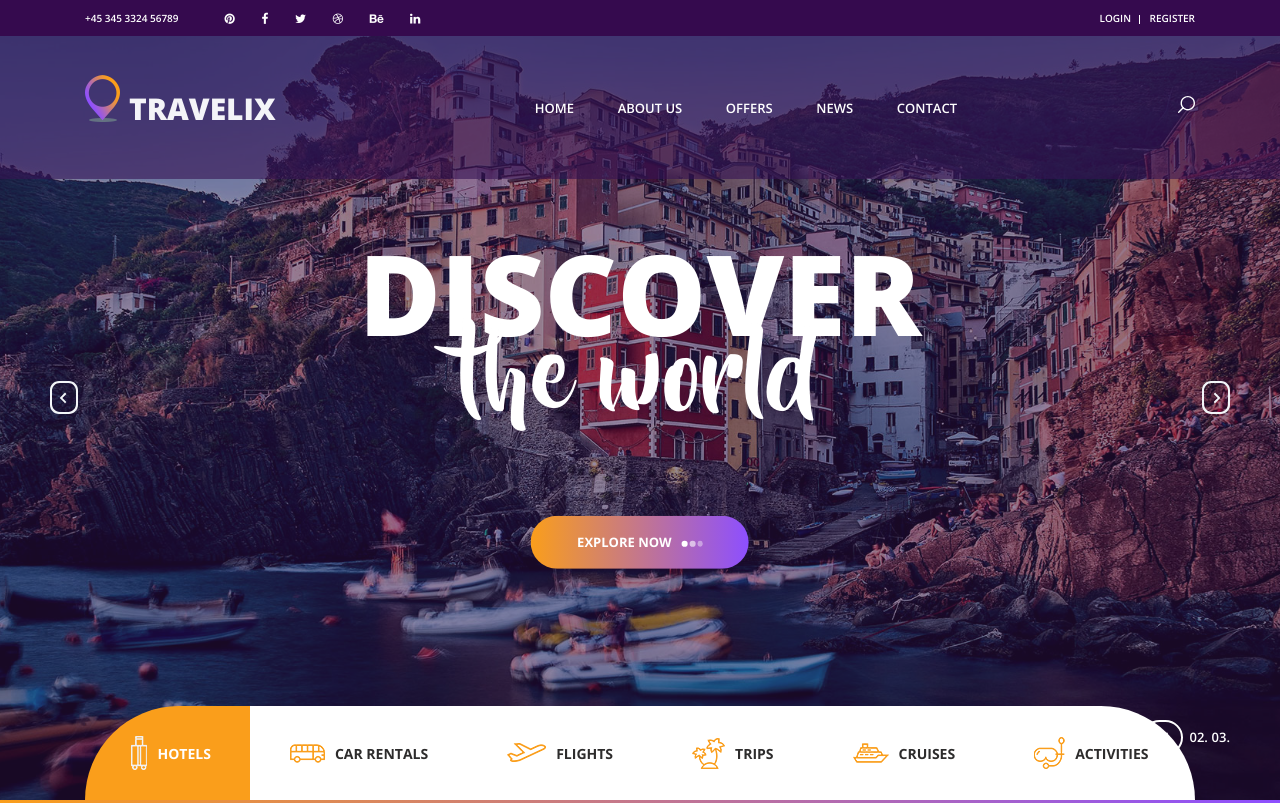
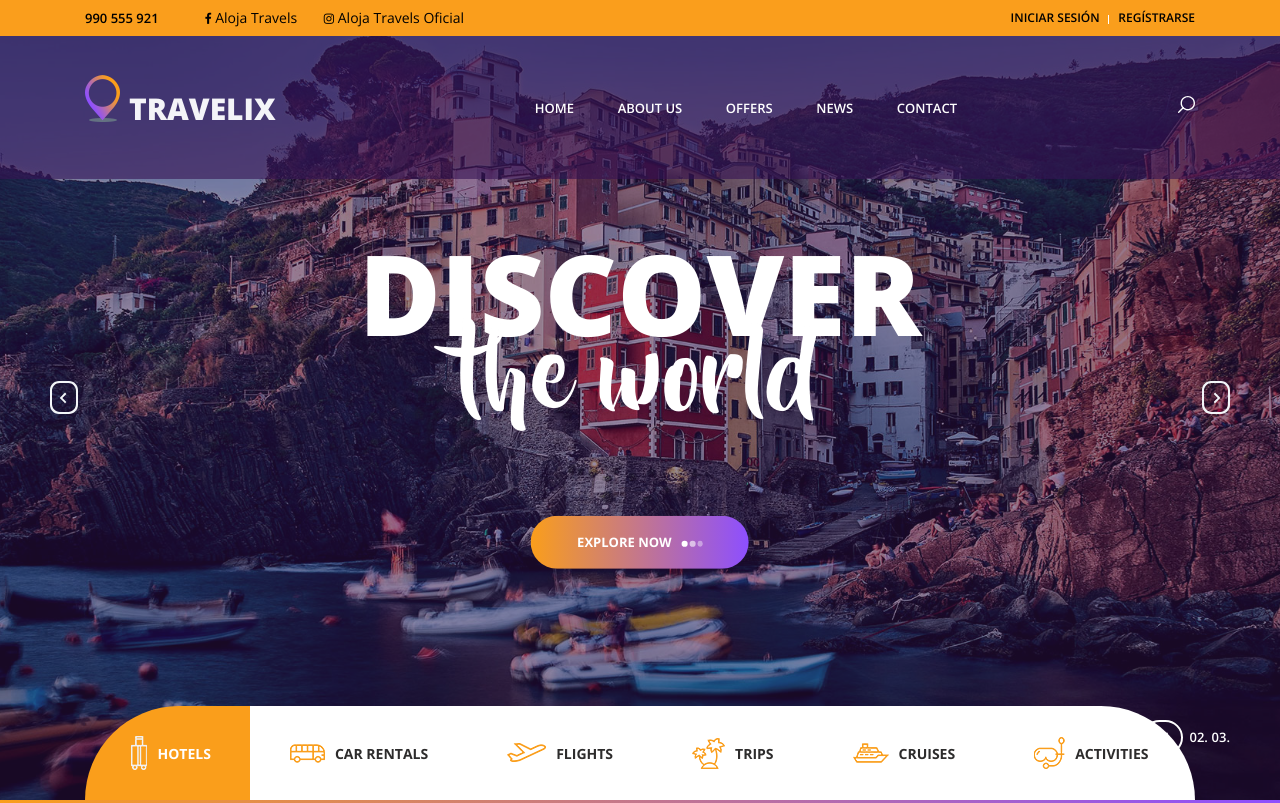
Before and after one commit to Atoon05/webalojatravels, a plain HTML site: page index.html in a window 1280 px wide. Shown: the top 803 px of the page. Drawn offline with nearby package versions, Linux system fonts and the light colour scheme.

Commit message:
Barra Superior Terminada

```diff
--- a/index.html
+++ b/index.html
@@ -29,20 +29,16 @@
 			<div class="container">
 				<div class="row">
 					<div class="col d-flex flex-row">
-						<div class="phone">+45 345 3324 56789</div>
+						<div class="phone">990 555 921</div>
 						<div class="social">
 							<ul class="social_list">
-								<li class="social_list_item"><a href="#"><i class="fa fa-pinterest" aria-hidden="true"></i></a></li>
-								<li class="social_list_item"><a href="#"><i class="fa fa-facebook" aria-hidden="true"></i></a></li>
-								<li class="social_list_item"><a href="#"><i class="fa fa-twitter" aria-hidden="true"></i></a></li>
-								<li class="social_list_item"><a href="#"><i class="fa fa-dribbble" aria-hidden="true"></i></a></li>
-								<li class="social_list_item"><a href="#"><i class="fa fa-behance" aria-hidden="true"></i></a></li>
-								<li class="social_list_item"><a href="#"><i class="fa fa-linkedin" aria-hidden="true"></i></a></li>
+								<li class="social_list_item"><a href="#"><i class="fa fa-facebook" aria-hidden="true"></i> Aloja Travels</a></li>
+								<li class="social_list_item"><a href="#"><i class="fa fa-instagram" aria-hidden="true"></i> Aloja Travels Oficial</a></li>
 							</ul>
 						</div>
 						<div class="user_box ml-auto">
-							<div class="user_box_login user_box_link"><a href="#">login</a></div>
-							<div class="user_box_register user_box_link"><a href="#">register</a></div>
+							<div class="user_box_login user_box_link"><a href="#">Iniciar Sesión</a></div>
+							<div class="user_box_register user_box_link"><a href="#">Regístrarse</a></div>
 						</div>
 					</div>
 				</div>
--- a/styles/about_styles.css
+++ b/styles/about_styles.css
@@ -331,7 +331,7 @@ section
 {
 	width: 100%;
 	height: 36px;
-	background: #350a4e;
+	background: #fa9e1c;
 	-webkit-transition: all 400ms ease;
 	-moz-transition: all 400ms ease;
 	-ms-transition: all 400ms ease;
@@ -349,9 +349,9 @@ section
 	display: inline-block;
 	margin-right: 36px;
 	line-height: 36px;
-	font-size: 10px;
+	font-size: 13px;
 	font-weight: 600;
-	color: #FFFFFF;
+	color: #000000;
 }
 .social_list_item
 {
@@ -370,15 +370,16 @@ section
 	padding-left: 10px;
 	padding-right: 10px;
 	line-height: 36px;
+	color: #000000;
 }
 .social_list_item:hover a i
 {
-	color: #fa9e1c;
+	color: #FFFFFF;
 }
 .social_list_item a i
 {
 	font-size: 12px;
-	color: #FFFFFF;
+	color: #000000;
 	-webkit-transition: all 200ms ease;
 	-moz-transition: all 200ms ease;
 	-ms-transition: all 200ms ease;
@@ -396,15 +397,15 @@ section
 .user_box_link a
 {
 	display: block;
-	font-size: 10px;
+	font-size: 12px;
 	line-height: 36px;
 	font-weight: 600;
-	color: #FFFFFF;
+	color: #000000;
 	text-transform: uppercase;
 }
 .user_box_link a:hover
 {
-	color: #fa9e1c;
+	color: #FFFFFF;
 }
 .user_box_login
 {
--- a/styles/blog_styles.css
+++ b/styles/blog_styles.css
@@ -328,7 +328,7 @@ section
 {
 	width: 100%;
 	height: 36px;
-	background: #350a4e;
+	background: #fa9e1c;
 	-webkit-transition: all 400ms ease;
 	-moz-transition: all 400ms ease;
 	-ms-transition: all 400ms ease;
@@ -346,9 +346,9 @@ section
 	display: inline-block;
 	margin-right: 36px;
 	line-height: 36px;
-	font-size: 10px;
+	font-size: 13px;
 	font-weight: 600;
-	color: #FFFFFF;
+	color: #000000;
 }
 .social_list_item
 {
@@ -367,15 +367,16 @@ section
 	padding-left: 10px;
 	padding-right: 10px;
 	line-height: 36px;
+	color: #000000;
 }
 .social_list_item:hover a i
 {
-	color: #fa9e1c;
+	color: #FFFFFF;
 }
 .social_list_item a i
 {
 	font-size: 12px;
-	color: #FFFFFF;
+	color: #000000;
 	-webkit-transition: all 200ms ease;
 	-moz-transition: all 200ms ease;
 	-ms-transition: all 200ms ease;
@@ -393,15 +394,15 @@ section
 .user_box_link a
 {
 	display: block;
-	font-size: 10px;
+	font-size: 12px;
 	line-height: 36px;
 	font-weight: 600;
-	color: #FFFFFF;
+	color: #000000;
 	text-transform: uppercase;
 }
 .user_box_link a:hover
 {
-	color: #fa9e1c;
+	color: #FFFFFF;
 }
 .user_box_login
 {
--- a/styles/contact_styles.css
+++ b/styles/contact_styles.css
@@ -328,7 +328,7 @@ section
 {
 	width: 100%;
 	height: 36px;
-	background: #350a4e;
+	background: #fa9e1c;
 	-webkit-transition: all 400ms ease;
 	-moz-transition: all 400ms ease;
 	-ms-transition: all 400ms ease;
@@ -346,9 +346,9 @@ section
 	display: inline-block;
 	margin-right: 36px;
 	line-height: 36px;
-	font-size: 10px;
+	font-size: 13px;
 	font-weight: 600;
-	color: #FFFFFF;
+	color: #000000;
 }
 .social_list_item
 {
@@ -367,15 +367,16 @@ section
 	padding-left: 10px;
 	padding-right: 10px;
 	line-height: 36px;
+	color: #000000;
 }
 .social_list_item:hover a i
 {
-	color: #fa9e1c;
+	color: #FFFFFF;
 }
 .social_list_item a i
 {
 	font-size: 12px;
-	color: #FFFFFF;
+	color: #000000;
 	-webkit-transition: all 200ms ease;
 	-moz-transition: all 200ms ease;
 	-ms-transition: all 200ms ease;
@@ -393,15 +394,15 @@ section
 .user_box_link a
 {
 	display: block;
-	font-size: 10px;
+	font-size: 12px;
 	line-height: 36px;
 	font-weight: 600;
-	color: #FFFFFF;
+	color: #000000;
 	text-transform: uppercase;
 }
 .user_box_link a:hover
 {
-	color: #fa9e1c;
+	color: #FFFFFF;
 }
 .user_box_login
 {
--- a/styles/elements_styles.css
+++ b/styles/elements_styles.css
@@ -333,7 +333,7 @@ section
 {
 	width: 100%;
 	height: 36px;
-	background: #350a4e;
+	background: #fa9e1c;
 	-webkit-transition: all 400ms ease;
 	-moz-transition: all 400ms ease;
 	-ms-transition: all 400ms ease;
@@ -351,9 +351,9 @@ section
 	display: inline-block;
 	margin-right: 36px;
 	line-height: 36px;
-	font-size: 10px;
+	font-size: 13px;
 	font-weight: 600;
-	color: #FFFFFF;
+	color: #000000;
 }
 .social_list_item
 {
@@ -372,15 +372,16 @@ section
 	padding-left: 10px;
 	padding-right: 10px;
 	line-height: 36px;
+	color: #000000;
 }
 .social_list_item:hover a i
 {
-	color: #fa9e1c;
+	color: #FFFFFF;
 }
 .social_list_item a i
 {
 	font-size: 12px;
-	color: #FFFFFF;
+	color: #000000;
 	-webkit-transition: all 200ms ease;
 	-moz-transition: all 200ms ease;
 	-ms-transition: all 200ms ease;
@@ -398,15 +399,15 @@ section
 .user_box_link a
 {
 	display: block;
-	font-size: 10px;
+	font-size: 12px;
 	line-height: 36px;
 	font-weight: 600;
-	color: #FFFFFF;
+	color: #000000;
 	text-transform: uppercase;
 }
 .user_box_link a:hover
 {
-	color: #fa9e1c;
+	color: #FFFFFF;
 }
 .user_box_login
 {
--- a/styles/main_styles.css
+++ b/styles/main_styles.css
@@ -329,7 +329,7 @@ section
 {
 	width: 100%;
 	height: 36px;
-	background: #350a4e;
+	background: #fa9e1c;
 	-webkit-transition: all 400ms ease;
 	-moz-transition: all 400ms ease;
 	-ms-transition: all 400ms ease;
@@ -347,9 +347,9 @@ section
 	display: inline-block;
 	margin-right: 36px;
 	line-height: 36px;
-	font-size: 10px;
+	font-size: 13px;
 	font-weight: 600;
-	color: #FFFFFF;
+	color: #000000;
 }
 .social_list_item
 {
@@ -368,15 +368,16 @@ section
 	padding-left: 10px;
 	padding-right: 10px;
 	line-height: 36px;
+	color: #000000;
 }
 .social_list_item:hover a i
 {
-	color: #fa9e1c;
+	color: #FFFFFF;
 }
 .social_list_item a i
 {
 	font-size: 12px;
-	color: #FFFFFF;
+	color: #000000;
 	-webkit-transition: all 200ms ease;
 	-moz-transition: all 200ms ease;
 	-ms-transition: all 200ms ease;
@@ -394,15 +395,15 @@ section
 .user_box_link a
 {
 	display: block;
-	font-size: 10px;
+	font-size: 12px;
 	line-height: 36px;
 	font-weight: 600;
-	color: #FFFFFF;
+	color: #000000;
 	text-transform: uppercase;
 }
 .user_box_link a:hover
 {
-	color: #fa9e1c;
+	color: #ffffff;
 }
 .user_box_login
 {
--- a/styles/offers_styles.css
+++ b/styles/offers_styles.css
@@ -334,7 +334,7 @@ section
 {
 	width: 100%;
 	height: 36px;
-	background: #350a4e;
+	background: #fa9e1c;
 	-webkit-transition: all 400ms ease;
 	-moz-transition: all 400ms ease;
 	-ms-transition: all 400ms ease;
@@ -352,9 +352,9 @@ section
 	display: inline-block;
 	margin-right: 36px;
 	line-height: 36px;
-	font-size: 10px;
+	font-size: 13px;
 	font-weight: 600;
-	color: #FFFFFF;
+	color: #000000;
 }
 .social_list_item
 {
@@ -373,15 +373,16 @@ section
 	padding-left: 10px;
 	padding-right: 10px;
 	line-height: 36px;
+	color: #000000;
 }
 .social_list_item:hover a i
 {
-	color: #fa9e1c;
+	color: #FFFFFF;
 }
 .social_list_item a i
 {
 	font-size: 12px;
-	color: #FFFFFF;
+	color: #000000;
 	-webkit-transition: all 200ms ease;
 	-moz-transition: all 200ms ease;
 	-ms-transition: all 200ms ease;
@@ -399,15 +400,15 @@ section
 .user_box_link a
 {
 	display: block;
-	font-size: 10px;
+	font-size: 12px;
 	line-height: 36px;
 	font-weight: 600;
-	color: #FFFFFF;
+	color: #000000;
 	text-transform: uppercase;
 }
 .user_box_link a:hover
 {
-	color: #fa9e1c;
+	color: #FFFFFF;
 }
 .user_box_login
 {
--- a/styles/single_listing_styles.css
+++ b/styles/single_listing_styles.css
@@ -339,7 +339,7 @@ section
 {
 	width: 100%;
 	height: 36px;
-	background: #350a4e;
+	background: #fa9e1c;
 	-webkit-transition: all 400ms ease;
 	-moz-transition: all 400ms ease;
 	-ms-transition: all 400ms ease;
@@ -357,9 +357,9 @@ section
 	display: inline-block;
 	margin-right: 36px;
 	line-height: 36px;
-	font-size: 10px;
+	font-size: 13x;
 	font-weight: 600;
-	color: #FFFFFF;
+	color: #000000;
 }
 .social_list_item
 {
@@ -378,15 +378,16 @@ section
 	padding-left: 10px;
 	padding-right: 10px;
 	line-height: 36px;
+	color: #000000;
 }
 .social_list_item:hover a i
 {
-	color: #fa9e1c;
+	color: #FFFFFF;
 }
 .social_list_item a i
 {
 	font-size: 12px;
-	color: #FFFFFF;
+	color: #000000;
 	-webkit-transition: all 200ms ease;
 	-moz-transition: all 200ms ease;
 	-ms-transition: all 200ms ease;
@@ -404,15 +405,15 @@ section
 .user_box_link a
 {
 	display: block;
-	font-size: 10px;
+	font-size: 12px;
 	line-height: 36px;
 	font-weight: 600;
-	color: #FFFFFF;
+	color: #000000;
 	text-transform: uppercase;
 }
 .user_box_link a:hover
 {
-	color: #fa9e1c;
+	color: #FFFFFF;
 }
 .user_box_login
 {
```
Also changed, not shown: about.html (+5 -9 lines), blog.html (+5 -9 lines), contact.html (+5 -9 lines), elements.html (+5 -9 lines), offers.html (+5 -9 lines), single_listing.html (+5 -9 lines).
